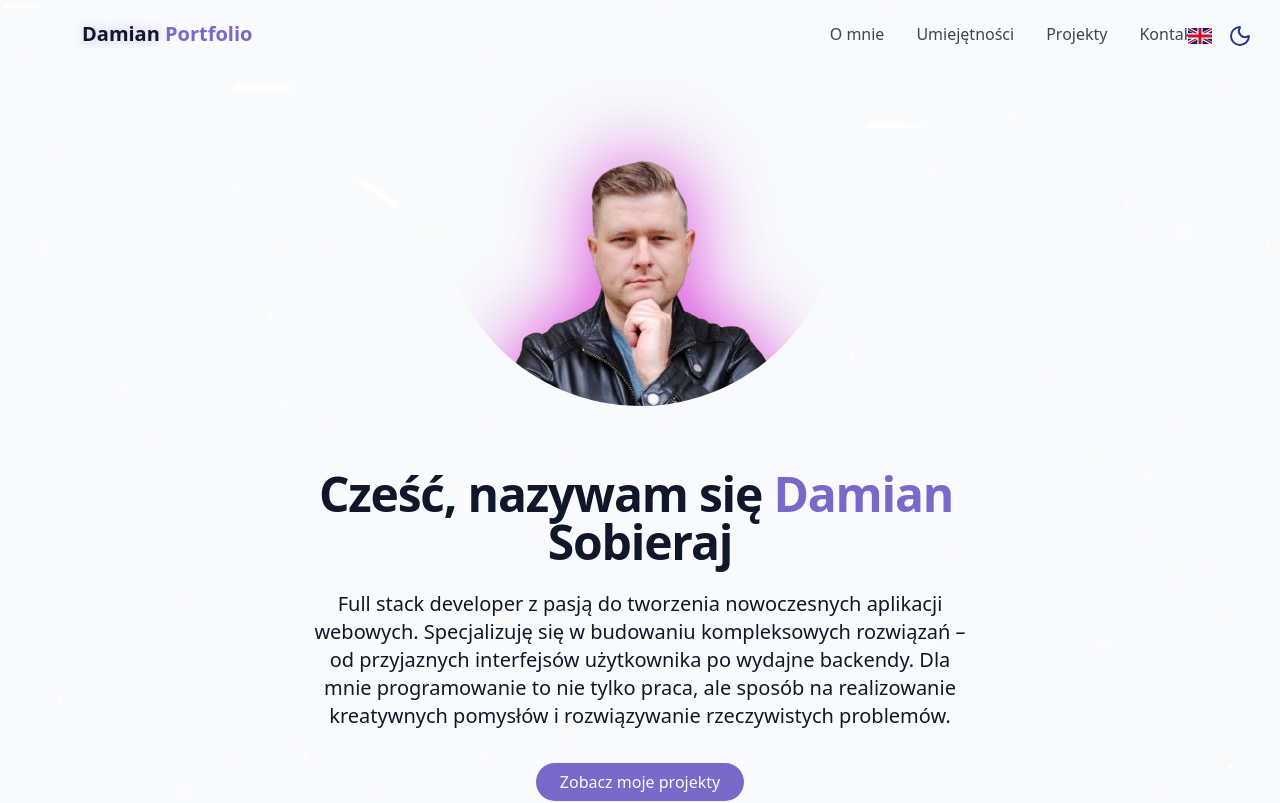
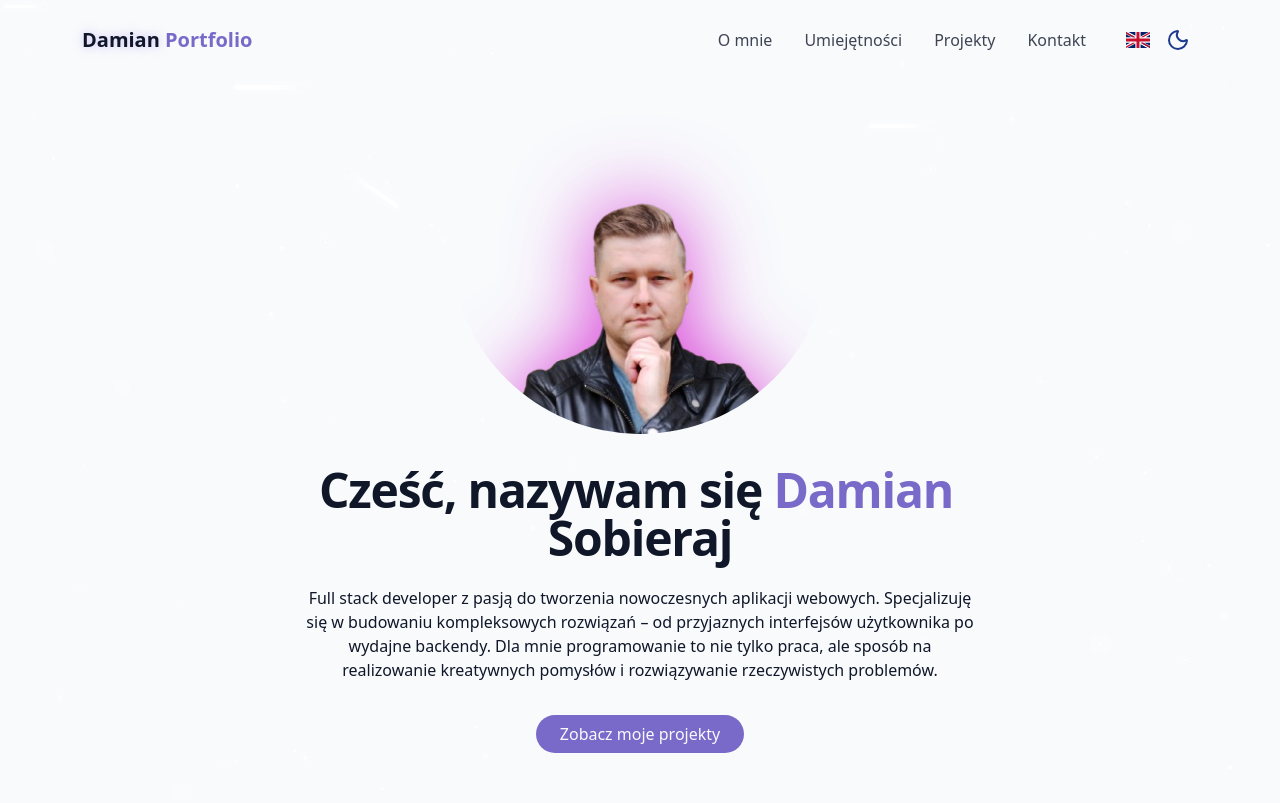
Before and after one commit to Damiano87/Portfolio, a React (Vite) app: page / in a window 1280 px wide. Shown: the top 803 px of the page. Built offline with nearby package versions, Linux system fonts and the light colour scheme.

Commit message:
Ready to deploy

```diff
--- a/src/components/ContactSection/ContactForm.tsx
+++ b/src/components/ContactSection/ContactForm.tsx
@@ -132,19 +132,18 @@ const ContactForm = () => {
         </div>
 
         {/* Submit button */}
-        <div className="btn-wrapper">
+
         <button
           type="submit"
           disabled={isPending}
           className={cn(
-              "cosmic-button w-full flex items-center justify-center gap-2",
+            "cosmic-button text-sm w-full flex items-center justify-center gap-2",
             isPending ? "opacity-70 cursor-not-allowed" : ""
           )}
         >
           {isPending ? t.contact.sendingMessage : t.contact.sendMessage}
           <Send size={16} />
         </button>
-        </div>
       </form>
     </motion.div>
   );
--- a/src/components/Footer.tsx
+++ b/src/components/Footer.tsx
@@ -3,7 +3,7 @@ import { ArrowUp } from "lucide-react";
 const Footer = () => {
   return (
     <footer className="py-12 px-4 bg-card relative border-t border-border mt-12 pt-8 flex flex-wrap items-center justify-between">
-      <p className="text-sm text-muted-foreground">
+      <p className="text-xs sm:text-sm text-muted-foreground">
         &copy; {new Date().getFullYear()} Damian Sobieraj. All rights reserved.
       </p>
 
--- a/src/components/HeroSection/HeroSection.tsx
+++ b/src/components/HeroSection/HeroSection.tsx
@@ -11,7 +11,7 @@ const HeroSection = () => {
       id="hero"
       className="relative min-h-screen flex flex-col items-center justify-center px-4"
     >
-      <div className="container mt-24 md:mt-0 flex flex-col items-center gap-10 max-w-4xl space-y-6 mx-auto text-center z-10">
+      <div className="container mt-24 md:mt-0 flex flex-col items-center gap-8 max-w-4xl mx-auto text-center z-10">
         <Portrait />
         <Title t={t} />
       </div>
--- a/src/components/HeroSection/Portrait.tsx
+++ b/src/components/HeroSection/Portrait.tsx
@@ -1,6 +1,6 @@
 const Portrait = () => {
   return (
-    <div className="aspect-square md:h-[400px] overflow-hidden rounded-full">
+    <div className="aspect-square md:h-[380px] overflow-hidden rounded-full">
       <img
         src="/Portrait.png"
         alt="portrait"
--- a/src/components/HeroSection/Title.tsx
+++ b/src/components/HeroSection/Title.tsx
@@ -15,7 +15,7 @@ const Title = ({ t }: { t: typeof translations.pl }) => {
         </span>
       </h1>
 
-      <p className="text-lg md:text-xl text-muted-foreground max-w-2xl mx-auto opacity-0 animate-fade-in-delay-3">
+      <p className="text-md md:text-md text-muted-foreground max-w-2xl mx-auto opacity-0 animate-fade-in-delay-3">
         {t.hero.subtitle}
       </p>
 
--- a/src/components/Navbar.tsx
+++ /dev/null
@@ -1,94 +0,0 @@
-import { use, useEffect, useState } from "react";
-import { cn } from "../lib/utils";
-import { Link } from "react-router";
-import { Menu, X } from "lucide-react";
-import { LanguageContext } from "../context/createLanguageContext";
-
-const Navbar = () => {
-  // language context
-  const { t } = use(LanguageContext);
-
-  const [isScrolled, setIsScrolled] = useState(false);
-  const [isMenuOpen, setIsMenuOpen] = useState(false);
-
-  // get and array of nav items
-  const navItems = Object.values(t.nav);
-
-  // change navbar style on scroll
-  useEffect(() => {
-    const handleScroll = () => {
-      setIsScrolled(window.screenY > 10);
-    };
-
-    window.addEventListener("scroll", handleScroll);
-
-    return () => window.removeEventListener("scroll", handleScroll);
-  }, []);
-
-  return (
-    <nav
-      className={cn(
-        "fixed w-full z-40 transition-all duration-300",
-        isScrolled ? "py-3 bg-background/80 backdrop-blur-md shadow-xs" : "py-5"
-      )}
-    >
-      <div className="container flex items-center justify-between">
-        <Link
-          to={"#hero"}
-          className="text-xl font-bold text-primary flex items-center"
-        >
-          <span className="hidden md:block relative z-10">
-            <span className="text-glow text-foreground">Damian</span> Portfolio
-          </span>
-        </Link>
-
-        {/* desktop nav */}
-        <div className="hidden md:flex space-x-8">
-          {navItems.map((item, index) => (
-            <a
-              href={item.href}
-              key={index}
-              className="text-foreground/80 hover:text-primary transition-colors duration-300"
-            >
-              {item.name}
-            </a>
-          ))}
-        </div>
-
-        {/* mobile nav */}
-
-        <button
-          onClick={() => setIsMenuOpen((prev) => !prev)}
-          className="md:hidden p-2 text-foreground z-50"
-          aria-label={isMenuOpen ? "Close Menu" : "Open Menu"}
-        >
-          {isMenuOpen ? <X size={24} /> : <Menu size={24} />}
-        </button>
-        <div
-          className={cn(
-            "fixed inset-0 bg-background/95 backdrop-blur-md",
-            "z-40 flex flex-col items-center justify-center",
-            "transition-all duration-300 md:hidden",
-            isMenuOpen
-              ? "opacity-100 pointer-events-auto"
-              : "opacity-0 pointer-events-none"
-          )}
-        >
-          <div className="flex flex-col md:hidden space-y-8 text-xl">
-            {navItems.map((item, index) => (
-              <a
-                href={item.href}
-                key={index}
-                className="text-foreground/80 hover:text-primary transition-colors duration-300"
-                onClick={() => setIsMenuOpen(false)}
-              >
-                {item.name}
-              </a>
-            ))}
-          </div>
-        </div>
-      </div>
-    </nav>
-  );
-};
-export default Navbar;
--- /dev/null
+++ b/src/components/Navbar/DesktopNav.tsx
@@ -0,0 +1,29 @@
+import LanguageToggle from "../LanguageToggle";
+import ThemeToggle from "../ThemeToggle";
+
+const DesktopNav = ({
+  navItems,
+}: {
+  navItems: { name: string; href: string }[];
+}) => {
+  return (
+    <div className="hidden md:flex items-center space-x-8">
+      {navItems.map((item, index) => (
+        <a
+          href={item.href}
+          key={index}
+          className="text-foreground/80 hover:text-primary transition-colors duration-300"
+        >
+          {item.name}
+        </a>
+      ))}
+      <div className="flex items-center">
+        {/* Language Toggle */}
+        <LanguageToggle />
+        {/* Theme Toggle */}
+        <ThemeToggle />
+      </div>
+    </div>
+  );
+};
+export default DesktopNav;
--- /dev/null
+++ b/src/components/Navbar/Logo.tsx
@@ -0,0 +1,15 @@
+import { Link } from "react-router";
+
+const Logo = () => {
+  return (
+    <Link
+      to={"#hero"}
+      className="text-xl font-bold text-primary flex items-center"
+    >
+      <span className="hidden md:block relative z-10">
+        <span className="text-glow text-foreground">Damian</span> Portfolio
+      </span>
+    </Link>
+  );
+};
+export default Logo;
--- /dev/null
+++ b/src/components/Navbar/MobileNav.tsx
@@ -0,0 +1,55 @@
+import { Menu, X } from "lucide-react";
+import { useState } from "react";
+import { cn } from "../../lib/utils";
+import LanguageToggle from "../LanguageToggle";
+import ThemeToggle from "../ThemeToggle";
+
+const MobileNav = ({
+  navItems,
+}: {
+  navItems: { name: string; href: string }[];
+}) => {
+  const [isMenuOpen, setIsMenuOpen] = useState(false);
+
+  return (
+    <>
+      <div className="md:hidden flex items-center">
+        <div className="flex items-center">
+          <LanguageToggle />
+          <ThemeToggle />
+        </div>
+        <button
+          onClick={() => setIsMenuOpen((prev) => !prev)}
+          className="p-2 text-foreground z-50"
+          aria-label={isMenuOpen ? "Close Menu" : "Open Menu"}
+        >
+          {isMenuOpen ? <X size={24} /> : <Menu size={24} />}
+        </button>
+      </div>
+      <div
+        className={cn(
+          "fixed inset-0 bg-background/95 backdrop-blur-md",
+          "z-40 flex flex-col items-center justify-center",
+          "transition-all duration-300 md:hidden",
+          isMenuOpen
+            ? "opacity-100 pointer-events-auto"
+            : "opacity-0 pointer-events-none"
+        )}
+      >
+        <div className="flex flex-col md:hidden space-y-8 text-xl">
+          {navItems.map((item, index) => (
+            <a
+              href={item.href}
+              key={index}
+              className="text-foreground/80 hover:text-primary transition-colors duration-300"
+              onClick={() => setIsMenuOpen(false)}
+            >
+              {item.name}
+            </a>
+          ))}
+        </div>
+      </div>
+    </>
+  );
+};
+export default MobileNav;
--- /dev/null
+++ b/src/components/Navbar/Navbar.tsx
@@ -0,0 +1,48 @@
+import { use, useEffect, useState } from "react";
+import { cn } from "../../lib/utils";
+import { LanguageContext } from "../../context/createLanguageContext";
+import Logo from "./Logo";
+import DesktopNav from "./DesktopNav";
+import MobileNav from "./MobileNav";
+
+const Navbar = () => {
+  // language context
+  const { t } = use(LanguageContext);
+
+  const [isScrolled, setIsScrolled] = useState(false);
+
+  // get and array of nav items
+  const navItems = Object.values(t.nav);
+
+  // change navbar style on scroll
+  useEffect(() => {
+    const handleScroll = () => {
+      setIsScrolled(window.screenY > 10);
+    };
+
+    window.addEventListener("scroll", handleScroll);
+
+    return () => window.removeEventListener("scroll", handleScroll);
+  }, []);
+
+  return (
+    <nav
+      className={cn(
+        "fixed w-full z-40 transition-all duration-300",
+        isScrolled ? "py-3 bg-background/80 backdrop-blur-md shadow-xs" : "py-5"
+      )}
+    >
+      <div className="container flex items-center justify-between">
+        {/* Logo */}
+        <Logo />
+        {/* Desktop nav */}
+        <DesktopNav navItems={navItems} />
+
+        {/* Background Effects */}
+        {/* Mobile nav */}
+        <MobileNav navItems={navItems} />
+      </div>
+    </nav>
+  );
+};
+export default Navbar;
--- a/src/components/ThemeToggle.tsx
+++ b/src/components/ThemeToggle.tsx
@@ -31,7 +31,7 @@ const ThemeToggle = () => {
     <button
       onClick={toggleTheme}
       className={cn(
-        "max-sm:hidden z-50 p-2 duration-300 cursor-pointer",
+        "p-2 duration-300 cursor-pointer",
         "focus:outline-hidden rounded-full transition-colors"
       )}
     >
--- a/src/pages/Home.tsx
+++ b/src/pages/Home.tsx
@@ -2,23 +2,14 @@ import AboutSection from "../components/AboutSection";
 import ContactSection from "../components/ContactSection/ContactSection";
 import Footer from "../components/Footer";
 import HeroSection from "../components/HeroSection/HeroSection";
-import LanguageToggle from "../components/LanguageToggle";
-import Navbar from "../components/Navbar";
+import Navbar from "../components/Navbar/Navbar";
 import ProjectsSection from "../components/ProjectsSection/ProjectsSection";
 import SkillsSection from "../components/SkillsSection";
 import StarBackground from "../components/StarBackground";
-import ThemeToggle from "../components/ThemeToggle";
 
 const Home = () => {
   return (
     <div className="min-h-screen bg-background text-foreground overflow-x-hidden">
-      <div className="fixed top-4 right-5 z-50 flex items-center">
-        {/* Language Toggle */}
-        <LanguageToggle />
-        {/* Theme Toggle */}
-        <ThemeToggle />
-        {/* Background Effects */}
-      </div>
       <StarBackground />
       {/* Navbar */}
       <Navbar />
```
Also changed, not shown: 1 other file (tests, documents, lock files or other folders). Lines whose indentation alone changed are shown as unchanged.
